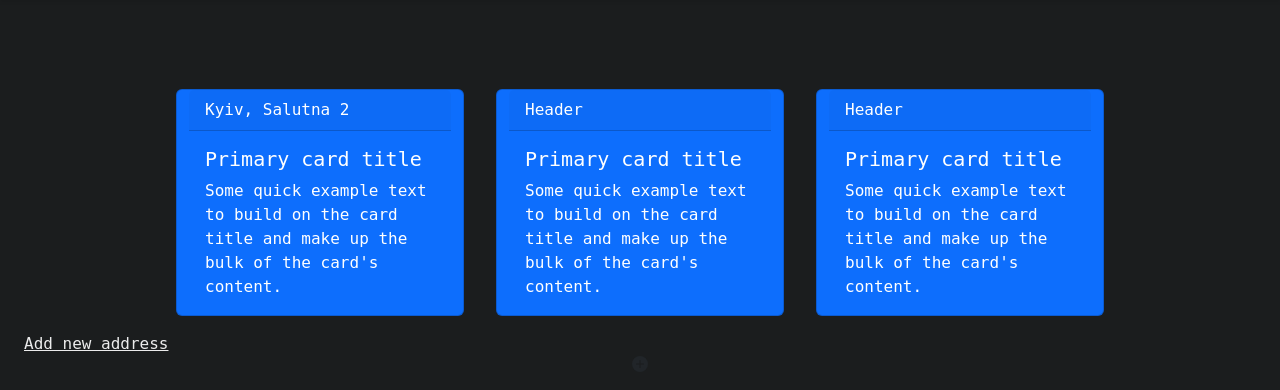
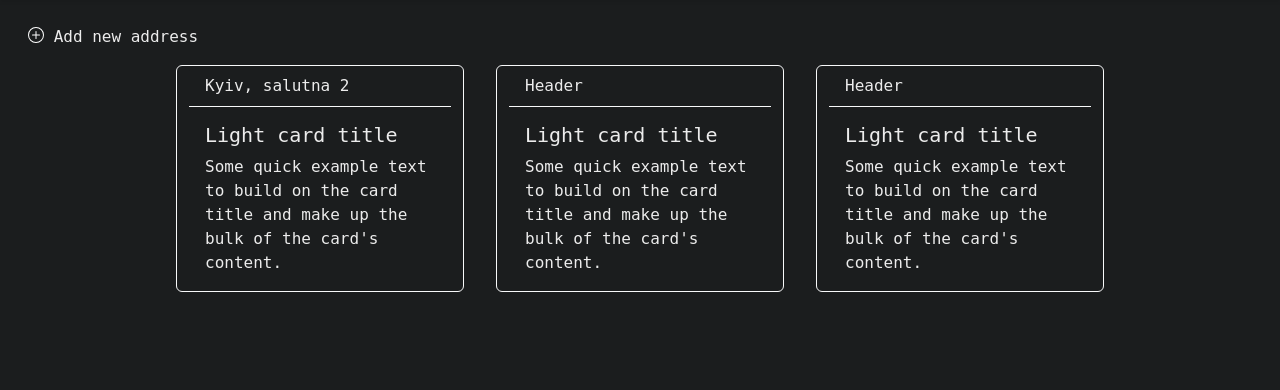
Before and after one commit to berestianyi/utility-bill-tracker, a Django app: page / in a window 1280 px wide. Shown: the part 71-461 px from the top of the page. Run offline with Django 5.2, Linux system fonts and the light colour scheme; some libraries are stand-ins or nearby versions; some web fonts are replaced.

Commit message:
added button for creation new card

```diff
--- a/bills/templates/bills/index.html
+++ b/bills/templates/bills/index.html
@@ -6,33 +6,36 @@
 
 {% block body %}
     <div class="container-fluid">
-        <div class="d-flex row justify-content-center" style="margin-top: 9rem">
-            <div class="card text-bg-primary m-3" style="max-width: 18rem;">
-                  <div class="card-header">Kyiv, Salutna 2</div>
+        <div class="d-flex row justify-content-center" style="margin-top: 6rem">
+            <div style="margin-left: 2rem;">
+                <a href="{% url 'bills:add_bill' %}" style="color: #ececec; text-decoration: none;">
+                    <svg xmlns="http://www.w3.org/2000/svg" width="16" height="16" fill="white" class="bi bi-plus-circle" viewBox="0 0 16 16" style="margin-bottom: 0.3rem">
+                    <path d="M8 15A7 7 0 1 1 8 1a7 7 0 0 1 0 14m0 1A8 8 0 1 0 8 0a8 8 0 0 0 0 16"/>
+                    <path d="M8 4a.5.5 0 0 1 .5.5v3h3a.5.5 0 0 1 0 1h-3v3a.5.5 0 0 1-1 0v-3h-3a.5.5 0 0 1 0-1h3v-3A.5.5 0 0 1 8 4"/>
+                    </svg>
+                    Add new address
+                </a>
+            </div>
+            <div class="card border-light m-3" style="max-width: 18rem; background-color: #1b1d1e; color: #ececec">
+                  <div class="card-header border-light">Kyiv, salutna 2</div>
                   <div class="card-body">
-                      <h5 class="card-title">Primary card title</h5>
-                      <p class="card-text">Some quick example text to build on the card title and make up the bulk of the card's content.</p>
+                        <h5 class="card-title">Light card title</h5>
+                        <p class="card-text">Some quick example text to build on the card title and make up the bulk of the card's content.</p>
                   </div>
             </div>
-            <div class="card text-bg-primary m-3" style="max-width: 18rem;">
-                  <div class="card-header">Header</div>
+            <div class="card border-light m-3" style="max-width: 18rem; background-color: #1b1d1e; color: #ececec">
+                  <div class="card-header border-light">Header</div>
                   <div class="card-body">
-                      <h5 class="card-title">Primary card title</h5>
-                      <p class="card-text">Some quick example text to build on the card title and make up the bulk of the card's content.</p>
+                        <h5 class="card-title">Light card title</h5>
+                        <p class="card-text">Some quick example text to build on the card title and make up the bulk of the card's content.</p>
                   </div>
             </div>
-            <div class="card text-bg-primary m-3" style="max-width: 18rem;">
-                  <div class="card-header">Header</div>
+            <div class="card border-light m-3" style="max-width: 18rem; background-color: #1b1d1e; color: #ececec">
+                  <div class="card-header border-light">Header</div>
                   <div class="card-body">
-                      <h5 class="card-title">Primary card title</h5>
-                      <p class="card-text">Some quick example text to build on the card title and make up the bulk of the card's content.</p>
+                        <h5 class="card-title">Light card title</h5>
+                        <p class="card-text">Some quick example text to build on the card title and make up the bulk of the card's content.</p>
                   </div>
-            </div>
-            <div class="d-flex row justify-content-end">
-                <a class="" style="color: #ececec">Add new address</a>
-                <svg xmlns="http://www.w3.org/2000/svg" width="16" height="16" fill="currentColor" class="bi bi-plus-circle-fill" viewBox="0 0 16 16">
-                    <path d="M16 8A8 8 0 1 1 0 8a8 8 0 0 1 16 0M8.5 4.5a.5.5 0 0 0-1 0v3h-3a.5.5 0 0 0 0 1h3v3a.5.5 0 0 0 1 0v-3h3a.5.5 0 0 0 0-1h-3z"/>
-                </svg>
             </div>
         </div>
     </div>
```
